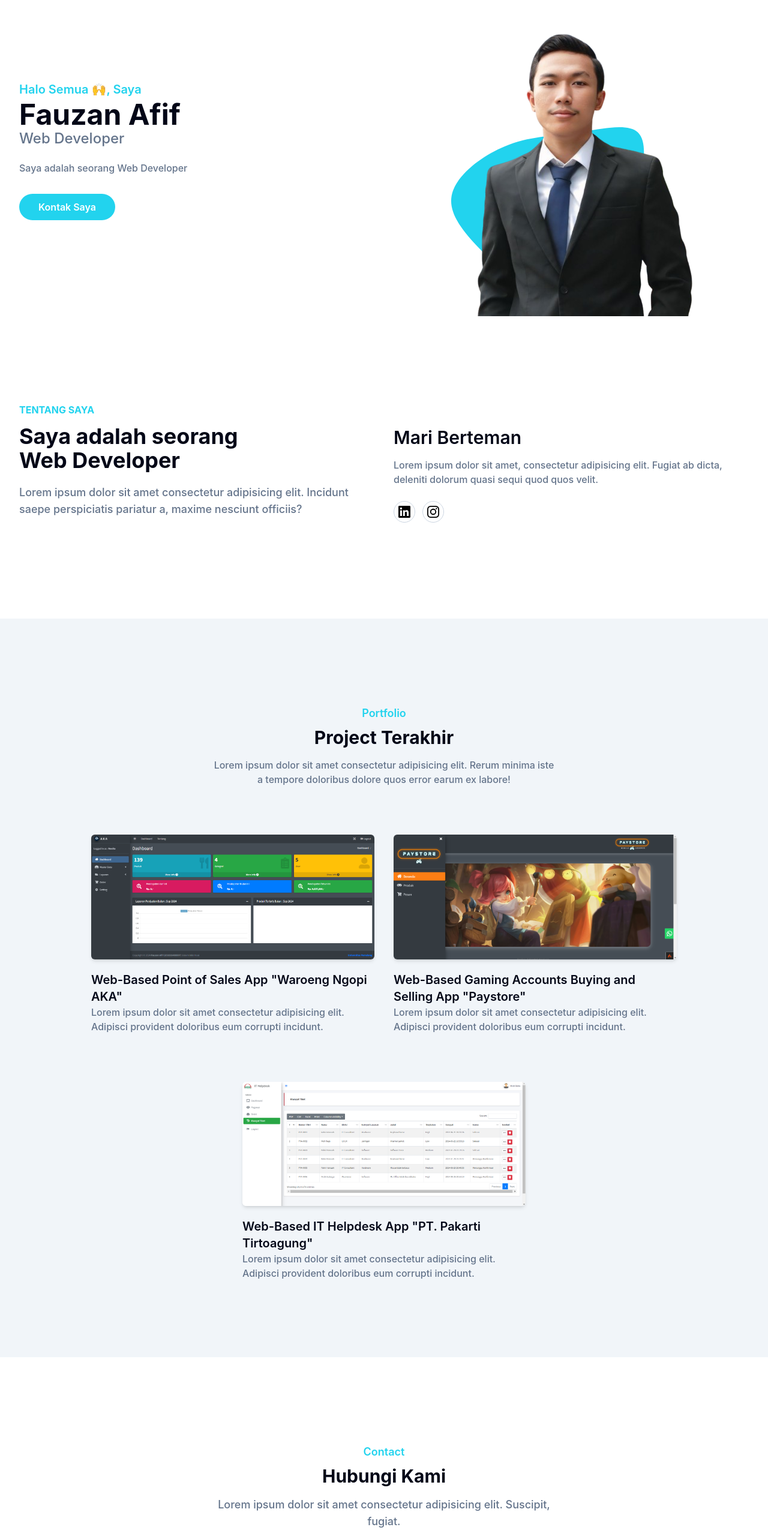
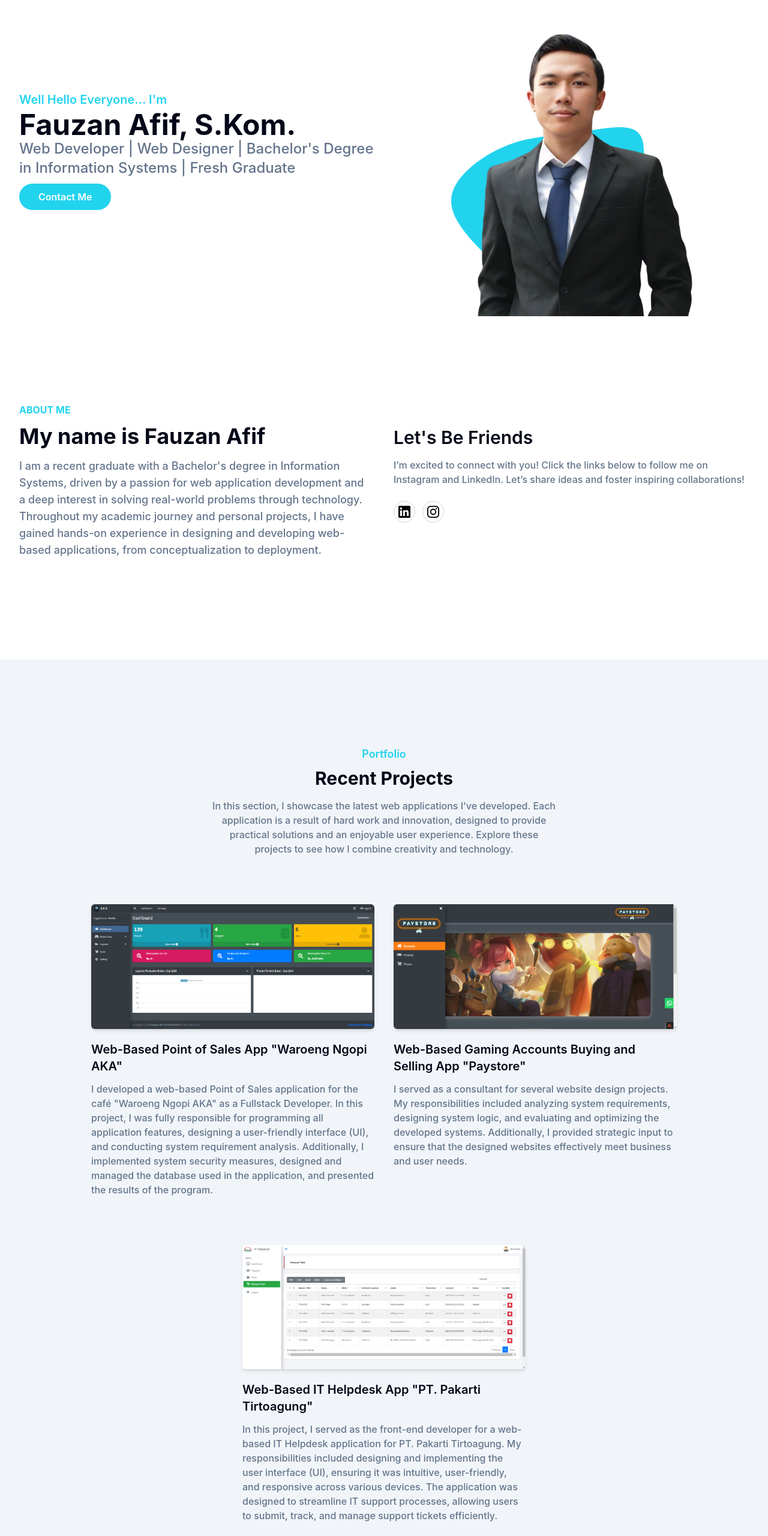
Before and after one commit to ojanafif/Portfolio-Fauzan, a website: page index.html in a window 1280 px wide. Shown: the part 180-2740 px from the top of the page at 60% size. Drawn offline with Linux system fonts and the light colour scheme.

Commit message:
portfolio fauzan

```diff
--- a/index.html
+++ b/index.html
@@ -6,6 +6,7 @@
     <title>My Portfolio</title>
     <link href="dist/output.css" rel="stylesheet">
 </head>
+<html style="scroll-behavior: smooth;">
 <body>
     <!-- Header Start -->
 
@@ -15,7 +16,7 @@
             <div class="flex items-center justify-between relative">
                 <div class="px-4">
                     <a href="#home" class="font-bold text-lg text-primary block py-6">
-                        FauzanAfif
+                        Fauzan Afif
                     </a>
                 </div>
                 <div class="flex items-center px-4">
@@ -61,14 +62,13 @@
         <div class="container">
             <div class="flex flex-wrap">
                 <div class="w-full self-center px-4 lg:w-1/2">
-                    <h1 class="text-base font-semibold text-primary md:text-xl">Halo Semua 🙌,
-                        Saya <span class="block font-bold text-dark text-4xl mt-1 lg:text-5xl">
-                            Fauzan Afif</span></h1>
-                    <h2 class="font-medium text-secondary text-lt mb-5 lg:text-2xl">Web Developer</h2>
-                    <p class="font-medium text-secondary mb-10 leading-relaxed">Saya adalah seorang Web Developer</p>
+                    <h1 class="text-base font-semibold text-primary md:text-xl">Well Hello Everyone... I'm
+                        <span class="block font-bold text-dark text-4xl mt-1 lg:text-5xl">
+                            Fauzan Afif, S.Kom.</span></h1>
+                    <h2 class="font-medium text-secondary text-lt mb-5 lg:text-2xl">Web Developer | Web Designer | Bachelor's Degree in Information Systems | Fresh Graduate</h2>
                     <a href="#" class="text-base font-semibold text-white
                     bg-primary py-3 px-8 rounded-full hover:shadow-lg hover:opacity-80
-                    transition duration-300 ease-in-out">Kontak Saya
+                    transition duration-300 ease-in-out">Contact Me
                     </a>
                 </div>
                 <div class="w-full self-end px-4 lg:w-1/2">
@@ -97,13 +97,20 @@
         <div class="container">
             <div class="flex flex-wrap">
                 <div class="w-full px-4 mb-10 lg:w-1/2">
-                    <h4 class="font-bold uppercase text-primary texl-lg mb-3">Tentang Saya</h4>
-                    <h2 class="font-bold  text-dark text-3xl lg:text-4xl mb-5 max-w-md">Saya adalah seorang Web Developer</h2>
-                    <p class="font-medium text-base text-secondary max-w-xl lg:text-lg">Lorem ipsum dolor sit amet consectetur adipisicing elit. Incidunt saepe perspiciatis pariatur a, maxime nesciunt officiis?</p>
+                    <h4 class="font-bold uppercase text-primary texl-lg mb-3">About Me</h4>
+                    <h2 class="font-bold  text-dark text-3xl lg:text-4xl mb-4 max-w-md">My name is Fauzan Afif</h2>
+                    <p class="font-medium text-base text-secondary max-w-xl lg:text-lg">
+                        I am a recent graduate with a Bachelor's degree in Information Systems,
+                        driven by a passion for web application development and a deep interest in
+                        solving real-world problems through technology. Throughout my academic
+                        journey and personal projects, I have gained hands-on experience in
+                        designing and developing web-based applications, from conceptualization to deployment.</p>
                 </div>
                 <div class="w-full px-4 lg:w-1/2">
-                    <h3 class="font-semibold text-dark text-2xl mb-4 lg:text-3xl lg:pt-10">Mari Berteman</h3>
-                    <p class="font-medium text-base text-secondary mb-6">Lorem ipsum dolor sit amet, consectetur adipisicing elit. Fugiat ab dicta, deleniti dolorum quasi sequi quod quos velit.</p>
+                    <h3 class="font-semibold text-dark text-2xl mb-4 lg:text-3xl lg:pt-10">Let's Be Friends</h3>
+                    <p class="font-medium text-base text-secondary mb-6">
+                        I’m excited to connect with you! Click the links below to follow me on
+                        Instagram and LinkedIn. Let’s share ideas and foster inspiring collaborations!</p>
                     <div class="flex item-center">
                         <!-- LinkedIn -->
                          <a href="https://www.linkedin.com/in/fauzan-afif-84a7b322b/" target="_blank" class="w-9 h-9 mr-3 rounded-full
@@ -131,8 +138,12 @@
             <div class="w-full px-4">
                 <div class="max-w-xl mx-auto text-center mb-16">
                     <h4 class="font-semibold text-lg text-primary mb-2">Portfolio</h4>
-                    <h2 class="font-bold text-dark text-3xl mb-4">Project Terakhir</h2>
-                    <p class="font-medium text-md text-secondary">Lorem ipsum dolor sit amet consectetur adipisicing elit. Rerum minima iste a tempore doloribus dolore quos error earum ex labore!</p>
+                    <h2 class="font-bold text-dark text-3xl mb-4">Recent Projects</h2>
+                    <p class="font-medium text-md text-secondary">
+                        In this section, I showcase the latest web applications I’ve developed.
+                        Each application is a result of hard work and innovation, designed to provide
+                        practical solutions and an enjoyable user experience. Explore these projects
+                        to see how I combine creativity and technology.</p>
                 </div>
             </div>
             <div class="w-full px-4 flex flex-wrap justify-center xl:w-10/12 xl:mx-auto">
@@ -140,28 +151,46 @@
                     <div class="rounded-md shadow-md overflow-hidden">
                         <img src="dist/img/Portfolio/AKAPOS.png" alt="Point of Sales" width="full">
                     </div>
-                    <h3 class="font-semibold text-xl text-dark mt-5">
+                    <h3 class="font-semibold text-xl text-dark mt-5 mb-3">
                         Web-Based Point of Sales App "Waroeng Ngopi AKA"
                     </h3>
-                    <p class="font-medium text-base text-secondary">Lorem ipsum dolor sit amet consectetur adipisicing elit. Adipisci provident doloribus eum corrupti incidunt.</p>
+                    <p class="font-medium text-base text-secondary">
+                        I developed a web-based Point of Sales application for the café
+                         "Waroeng Ngopi AKA" as a Fullstack Developer. In this project,
+                         I was fully responsible for programming all application features,
+                          designing a user-friendly interface (UI), and conducting system
+                          requirement analysis. Additionally, I implemented system security
+                          measures, designed and managed the database used in the application,
+                          and presented the results of the program.</p>
                 </div>
                 <div class="mb-12 p-4 md:w-1/2">
                     <div class="rounded-md shadow-md overflow-hidden">
                         <img src="dist/img/Portfolio/Paystore.png" alt="Gaming Accounts" width="full">
                     </div>
-                    <h3 class="font-semibold text-xl text-dark mt-5">
+                    <h3 class="font-semibold text-xl text-dark mt-5 mb-3">
                         Web-Based Gaming Accounts Buying and Selling App "Paystore"
                     </h3>
-                    <p class="font-medium text-base text-secondary">Lorem ipsum dolor sit amet consectetur adipisicing elit. Adipisci provident doloribus eum corrupti incidunt.</p>
+                    <p class="font-medium text-base text-secondary">
+                        I served as a consultant for several website design projects.
+                        My responsibilities included analyzing system requirements,
+                        designing system logic, and evaluating and optimizing the developed
+                        systems. Additionally, I provided strategic input to ensure that the
+                        designed websites effectively meet business and user needs.</p>
                 </div>
                 <div class="mb-12 p-4 md:w-1/2">
                     <div class="rounded-md shadow-md overflow-hidden">
                         <img src="dist/img/Portfolio/ITHepdesk.png" alt="IT Helpdesk" width="full">
                     </div>
-                    <h3 class="font-semibold text-xl text-dark mt-5">
+                    <h3 class="font-semibold text-xl text-dark mt-5 mb-3">
                         Web-Based IT Helpdesk App "PT. Pakarti Tirtoagung"
                     </h3>
-                    <p class="font-medium text-base text-secondary">Lorem ipsum dolor sit amet consectetur adipisicing elit. Adipisci provident doloribus eum corrupti incidunt.</p>
+                    <p class="font-medium text-base text-secondary">
+                        In this project, I served as the front-end developer for a web-based
+                        IT Helpdesk application for PT. Pakarti Tirtoagung. My responsibilities
+                        included designing and implementing the user interface (UI),
+                        ensuring it was intuitive, user-friendly, and responsive across various devices.
+                        The application was designed to streamline IT support processes, allowing users to submit,
+                        track, and manage support tickets efficiently.</p>
                 </div>
             </div>
         </div>
@@ -177,35 +206,38 @@
                         Contact
                     </h4>
                     <h2 class="font-bold text-dark text-3xl mb-4 sm:text-4xl lg:text-3xl">
-                        Hubungi Kami
+                        Contact Me
                     </h2>
                     <p class="font-medium text-md text-secondary md:text-lg">
-                        Lorem ipsum dolor sit amet consectetur adipisicing elit. Suscipit, fugiat.
+                        Do you have questions, proposals, or just want to chat?
+                        I’d love to hear from you! Use the form below or contact me
+                        via email and social media. I will respond promptly and
+                        look forward to establishing a valuable connection.
                     </p>
                 </div>
             </div>
             <form>
                 <div class="w-full lg:w-2/3 lg:mx-auto">
                     <div class="w-full px-4 mb-8">
-                        <label for="name" class="text-base font-bold text-primary">Nama</label>
+                        <label for="name" class="text-base font-bold text-primary">Name</label>
                             <input type="text" id="name" class="w-full bg-slate-200 text-dark p-3
                             rounded-md focus:outline-none focus:ring-primary focus:ring-1 focus:border-primary">
                         </div>
                         <div class="w-full px-4 mb-8">
-                            <label for="email" class="text-base font-bold text-primary">Email</label>
+                            <label for="email" class="text-base font-bold text-primary">E-mail</label>
                             <input type="email" id="email" class="w-full bg-slate-200 text-dark p-3
                             rounded-md focus:outline-none focus:ring-primary focus:ring-1 focus:border-primary">
                         </div>
                         <div class="w-full px-4 mb-8">
-                            <label for="message" class="text-base font-bold text-primary">Pesan</label>
-                            <textarea type="textarea" id="message" class="w-full bg-slate-200 text-dark p-3  h-32
-                            rounded-md focus:outline-none focus:ring-primary focus:ring-1 focus:border-primary">
-                        </textarea>
-                    </div>
+                            <label for="message" class="text-base font-bold text-primary">Message</label>
+                            <textarea id="message" class="w-full bg-slate-200 text-dark p-3  h-32
+                                rounded-md focus:outline-none focus:ring-primary focus:ring-1 focus:border-primary">
+                            </textarea>
+                        </div>
                     <div class="w-full px-4">
                         <button class="text-base font-semibold text-white bg-primary
                         py-3 px-8 w-full rounded-full hover:shadow-lg hover:opacity-80
-                        transition duration-300 ease-in-out mb-6">Kirim</button>
+                        transition duration-300 ease-in-out mb-6">Send</button>
                     </div>
                 </div>
             </form>
@@ -217,24 +249,14 @@
      <footer class="bg-dark pt-24 pb-12">
         <div class="container">
             <div class="flex flex-wrap">
-                <div class="w-full px-4 mb-12 text-slate-300 font-medium md:w-1/3">
-                    <h2 class="font-bold text-4xl text-white mb-5">Fauzan</h2>
-                    <h3 class="font-bold text-2xl">Hubungi Kami</h3>
+                <div class="w-full px-4 mb-12 text-slate-300 font-medium md:w-1/2 lg:w-1/2">
+                    <h2 class="font-bold text-4xl text-white mb-5">Very Nice to Meet You!</h2>
+                    <h3 class="font-bold text-2xl">Contact Me</h3>
                     <p>ojanafif@gmail.com</p>
                     <p>Kota Tangerang Selatan, Banten. 15418</p>
                 </div>
-                <div class="w-full px-4 mb-12 md:w-1/3">
-                    <h3 class="font-semibold text-xl text-white mb-5">Kategori</h3>
-                    <ul class="text-slate-300">
-                        <li>
-                            <a href="#" class="inline-block text-base hover:text-primary mb-3">
-                                Programming
-                            </a>
-                        </li>
-                    </ul>
-                </div>
-                <div class="w-full px-4 mb-12 md:w-1/3">
-                    <h3 class="font-semibold text-xl text-white mb-5">Tautan</h3>
+                <div class="w-full px-4 mb-12 md:w-1/2 lg:w-1/2">
+                    <h3 class="font-semibold text-xl text-white mb-5">Link</h3>
                     <ul class="text-slate-300">
                         <li>
                             <a href="#home" class="inline-block text-base hover:text-primary mb-3">
--- a/src/input.css
+++ b/src/input.css
@@ -4,6 +4,7 @@
 
 body {
     font-family: 'Inter', sans-serif;
+    scroll-behavior: smooth;
 }
 
 .navbar-fixed {
```
